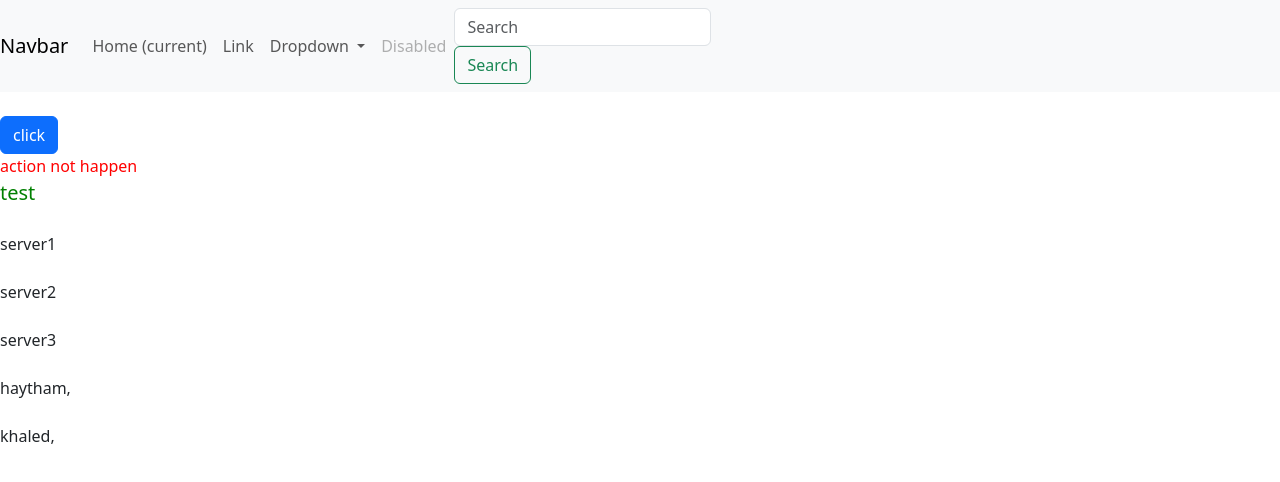
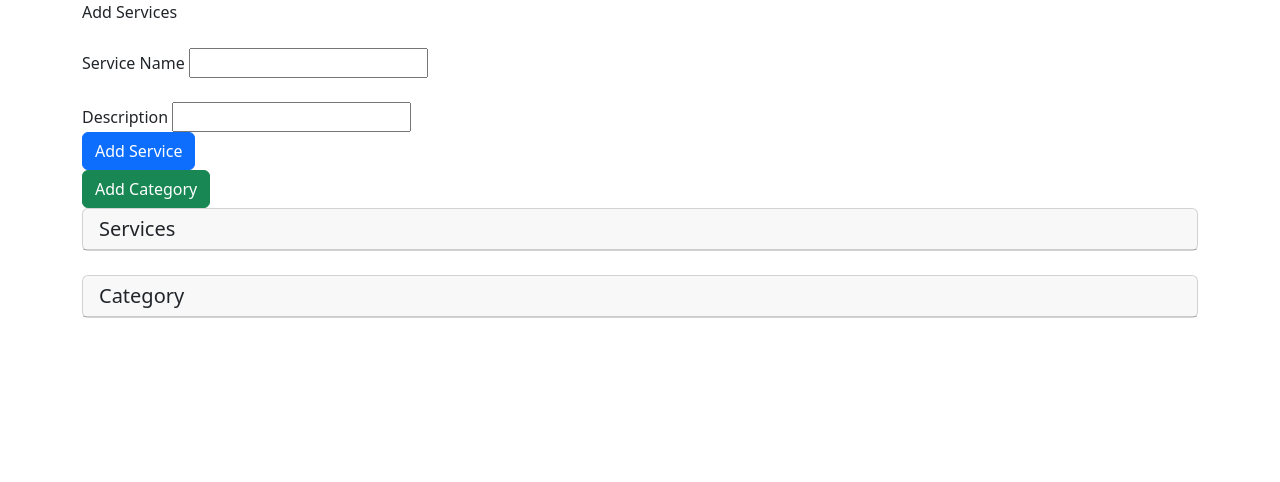
Before and after one commit to HaythamTk/AngularApp2, an Angular app: page / in a window 1280 px wide. Shown: the top 482 px of the page. Built offline with nearby package versions, Linux system fonts and the light colour scheme.

Commit message:
new changes

```diff
--- a/src/app/app.component.html
+++ b/src/app/app.component.html
@@ -1,6 +1,56 @@
 <!--
 <app-server></app-server>
 <div>hello</div> -->
-<app-header></app-header>
+<!-- <app-header></app-header>
 <br>
-<app-directives></app-directives>
+<app-directives></app-directives> -->
+
+<div class="container">
+  <div class="col-12">
+    <div>
+        <div>Add Services</div>
+        <br>
+         <div>
+             Service Name
+            <input [(ngModel)]="name" type="text">
+         </div>
+         <br>
+         <div>
+            Description
+           <input [(ngModel)]="description" type="text">
+        </div>
+    </div>
+    <div class="inline">
+        <div>
+            <button (click)="onAddService()" class="btn btn-primary">Add Service</button>
+        </div>
+        <div>
+            <button (click)="onAddCategory()" class="btn btn-success">Add Category</button>
+        </div>
+    </div>
+   <div>
+
+    <div class="card">
+        <h5 class="card-header">Services</h5>
+        @for (item of services; track item) {
+            <div *ngIf="item.Type=='service'" class="card-body">
+              <h5 class="card-title">{{item.Name}}</h5>
+              <p class="card-text">{{item.Dscription}}</p>
+            </div>
+        }
+
+    </div>
+    <br>
+    <div class="card">
+        <h5 class="card-header">Category</h5>
+        @for (item of services; track item) {
+            <div *ngIf="item.Type=='category'" class="card-body">
+              <h5 class="card-title">{{item.Name}}</h5>
+              <p class="card-text">{{item.Dscription}}</p>
+            </div>
+        }
+
+    </div>
+   </div>
+  </div>
+</div>
--- a/src/app/app.component.ts
+++ b/src/app/app.component.ts
@@ -8,4 +8,24 @@ import { Component } from '@angular/core';
 })
 export class AppComponent {
   title = 'AgularApp';
+  services:any=[];
+  name:string="";
+  description:string="";
+
+  onAddService()
+  {
+    this.services.push({
+      Name:this.name,
+      Type:"service",
+      Description:this.description
+    });
+  }
+  onAddCategory()
+  {
+    this.services.push({
+      Name:this.name,
+      Type:"category",
+      Dscription:this.description
+    });
+  }
 }
--- a/tsconfig.json
+++ b/tsconfig.json
@@ -16,7 +16,8 @@
     "moduleResolution": "bundler",
     "importHelpers": true,
     "target": "ES2022",
-    "module": "ES2022"
+    "module": "ES2022",
+    "strictPropertyInitialization": false
   },
   "angularCompilerOptions": {
     "enableI18nLegacyMessageIdFormat": false,
```
